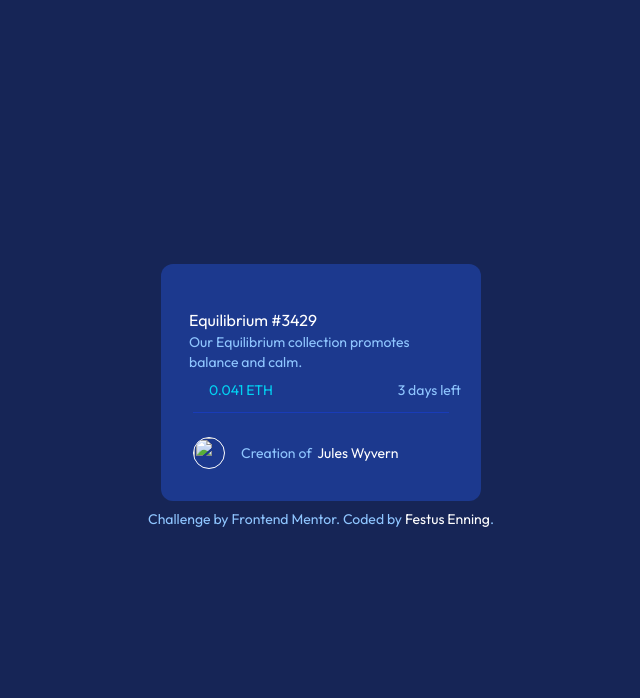
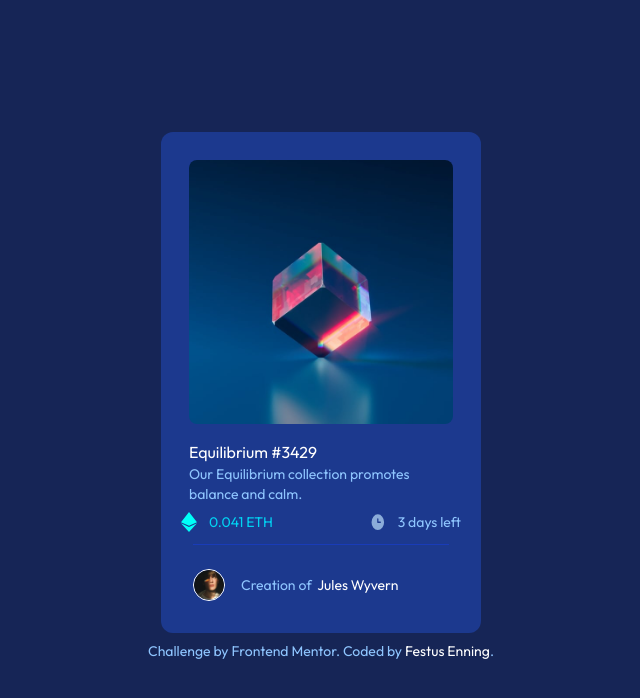
Before and after one commit to Enning94/NFT-preview-card-component-solution, a website: page index.html in a window 1280 px wide. Shown: the whole page, without its empty margins (319-959 px from the left). Drawn offline with nearby package versions, Linux system fonts and the light colour scheme; files that its build step writes are made by us from their sources; the site is published under a folder, as on GitHub Pages, so addresses that start at the root find nothing.

Commit message:
Update Readme

```diff
--- a/index.html
+++ b/index.html
@@ -28,7 +28,7 @@
     >
       <div class="p-2 relative group cursor-pointer overflow-hidden">
         <img
-          src="/images/image-equilibrium.jpg"
+          src="./images/image-equilibrium.jpg"
           alt=""
           class="rounded-lg hover:opacity-50 cursor-pointer"
         />
@@ -36,7 +36,7 @@
           class="absolute inset-0 flex items-center justify-center bg-cyan-400/50 opacity-0 group-hover:opacity-100 transition-opacity duration-300"
         >
           <img
-            src="/images/icon-view.svg"
+            src="./images/icon-view.svg"
             alt="View Icon"
             class="w-7 h-7 transform translate-y-3 group-hover:translate-y-0 transition-transform duration-300"
           />
@@ -55,11 +55,11 @@
 
       <div class="flex justify-between">
         <div class="flex gap-3">
-          <img src="/images/icon-ethereum.svg" alt="" class="w-4 h-5" />
+          <img src="./images/icon-ethereum.svg" alt="" class="w-4 h-5" />
           <p class="text-sm text-cyan-400">0.041 ETH</p>
         </div>
         <div class="flex gap-3">
-          <img src="/images/icon-clock.svg" alt="" class="w-4 h-5" />
+          <img src="./images/icon-clock.svg" alt="" class="w-4 h-5" />
           <p class="text-sm">3 days left</p>
         </div>
       </div>
@@ -67,7 +67,7 @@
 
       <div class="flex gap-4 p-3">
         <img
-          src="/images/image-avatar.png"
+          src="./images/image-avatar.png"
           alt=""
           class="w-8 h-8 border rounded-full border-white"
         />
```
Also changed, not shown: README-template.md (deleted), README.md, 1 other file.
